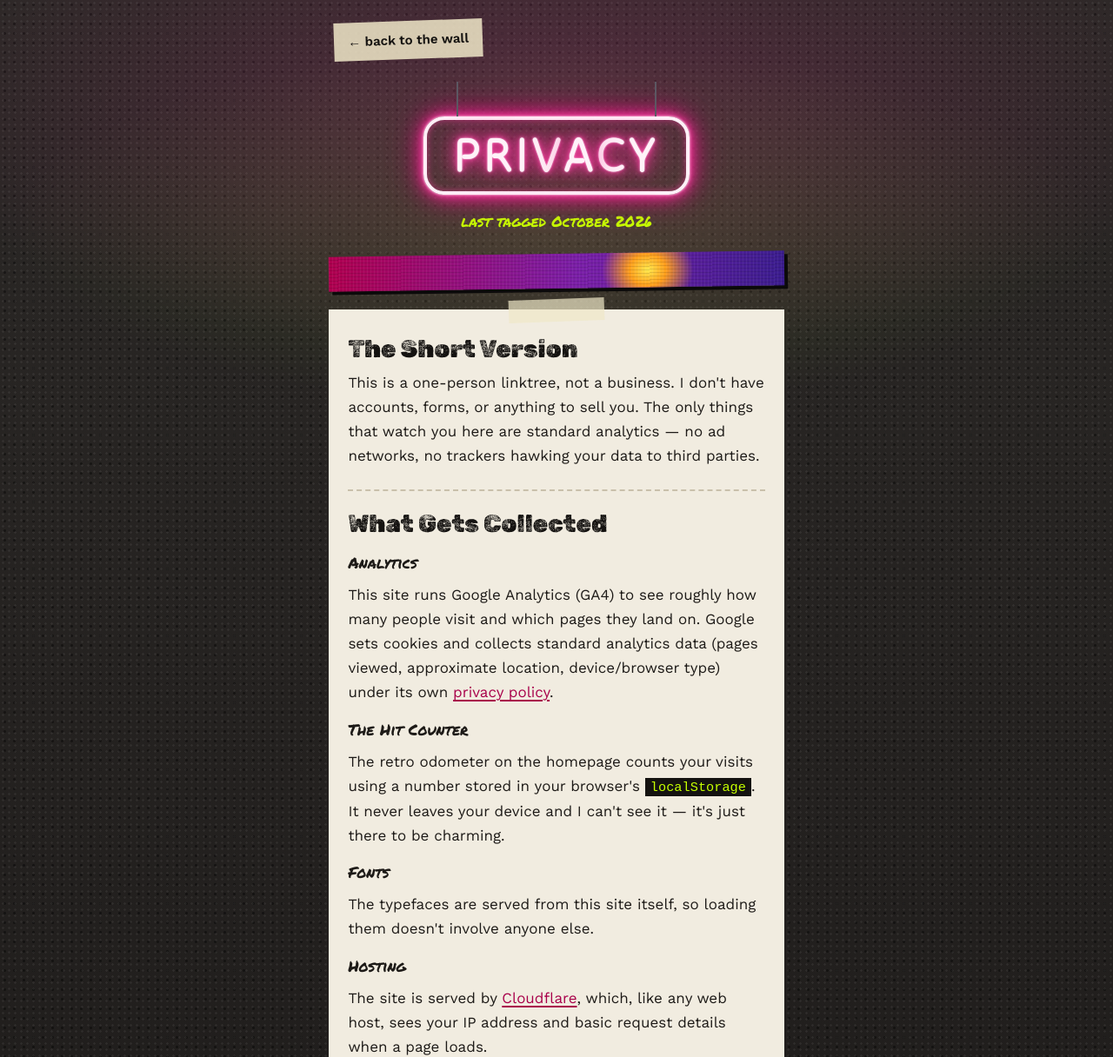
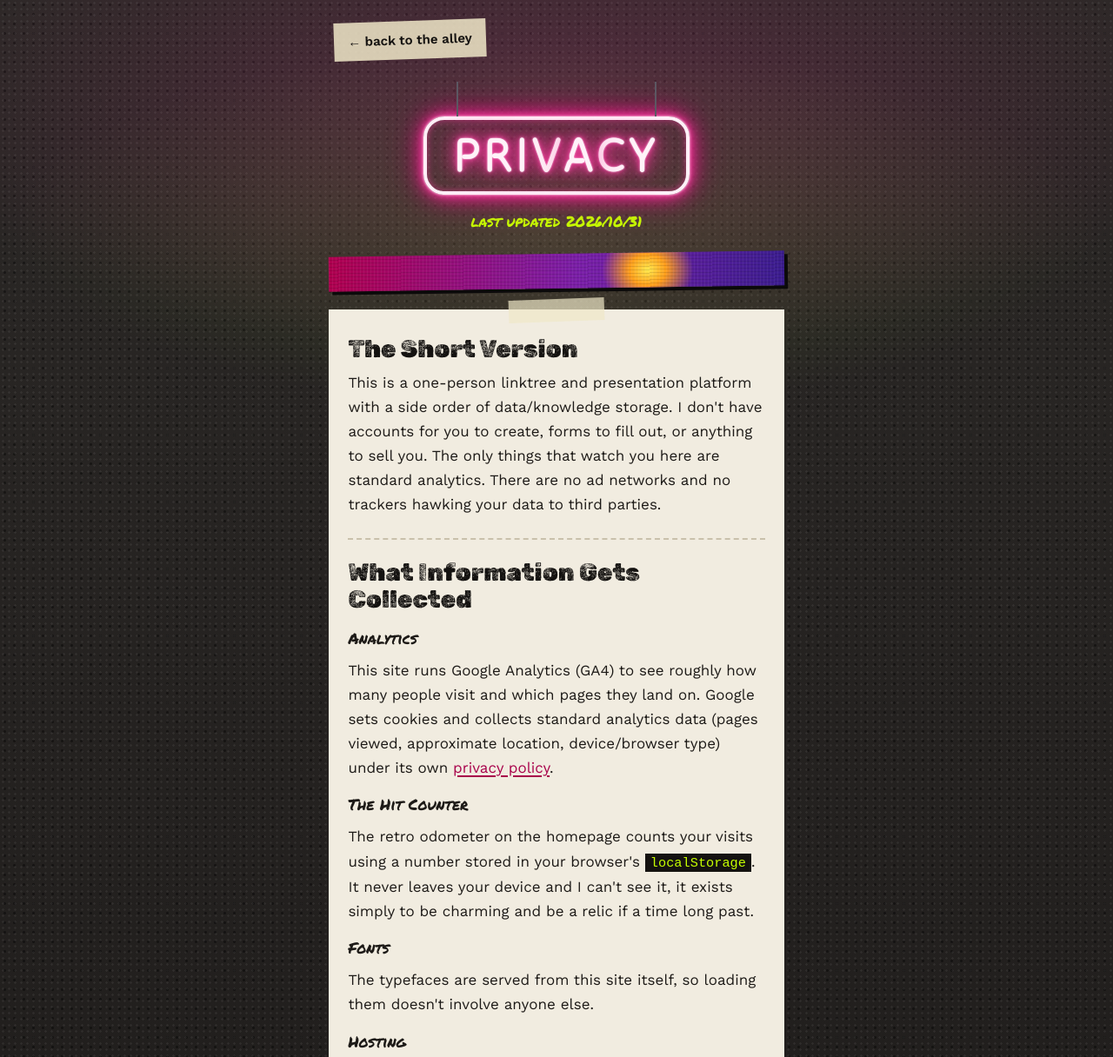
Before and after one commit to JMichaelFlu/PersonalLandingPage, a plain HTML site: page public/privacy.html in a window 1280 px wide. Shown: the top 1216 px of the page at 87% size. Drawn offline with Linux system fonts and the light colour scheme.

Commit message:
Revise privacy policy title and content
Updated the privacy policy title and improved wording for clarity.

Signed-off-by: Jacob F <jacob@fluharty.link>

```diff
--- a/public/privacy.html
+++ b/public/privacy.html
@@ -12,7 +12,7 @@
         gtag('js', new Date());
         gtag('config', 'G-B2JZDMJE9T');
     </script>
-    <title>Privacy Policy — Jacob Fluharty</title>
+    <title>Privacy Policy</title>
     <meta name="description"
         content="What fluharty.link collects, why, and how to get in touch about it. Short version: barely anything.">
     <link rel="canonical" href="https://fluharty.link/privacy">
@@ -38,11 +38,11 @@
 
     <div class="wall page">
         <header class="page-header">
-            <a class="back-link" href="/">← back to the wall</a>
+            <a class="back-link" href="/">← back to the alley</a>
             <div class="neon-sign neon-sign--pink">
                 <h1><span class="neon-block neon-block--long">Priv<span class="flicker">a</span>cy</span></h1>
             </div>
-            <p class="page-stamp">last tagged <time datetime="2026-10-31">October 2026</time></p>
+            <p class="page-stamp">last updated <time datetime="2026-10-31">2026/10/31</time></p>
         </header>
 
         <div class="hyper" aria-hidden="true">
@@ -53,13 +53,14 @@
             <article class="sheet">
                 <section>
                     <h2>The Short Version</h2>
-                    <p>This is a one-person linktree, not a business. I don't have accounts, forms, or anything to sell
-                        you. The only things that watch you here are standard analytics — no ad networks, no trackers
+                    <p>This is a one-person linktree and presentation platform with a side order of data/knowledge storage.
+                        I don't have accounts for you to create, forms to fill out, or anything to sell
+                        you. The only things that watch you here are standard analytics. There are no ad networks and no trackers
                         hawking your data to third parties.</p>
                 </section>
 
                 <section>
-                    <h2>What Gets Collected</h2>
+                    <h2>What Information Gets Collected</h2>
                     <h3>Analytics</h3>
                     <p>This site runs Google Analytics (GA4) to see roughly how many people visit and which pages they
                         land on. Google sets cookies and collects standard analytics data (pages viewed, approximate
@@ -67,8 +68,8 @@
                             target="_blank" rel="noopener">privacy policy</a>.</p>
                     <h3>The Hit Counter</h3>
                     <p>The retro odometer on the homepage counts your visits using a number stored in your browser's
-                        <code>localStorage</code>. It never leaves your device and I can't see it — it's just there to
-                        be charming.</p>
+                        <code>localStorage</code>. It never leaves your device and I can't see it, it exists simply to
+                        be charming and be a relic if a time long past.</p>
                     <h3>Fonts</h3>
                     <p>The typefaces are served from this site itself, so loading them doesn't involve anyone else.</p>
                     <h3>Hosting</h3>
@@ -77,7 +78,7 @@
                         request details when a page loads.</p>
                     <h3>Everything Else</h3>
                     <p>No forms, no newsletter, no accounts, no cookies beyond what Google sets for analytics. If you
-                        email me, that's a regular email — Google (or whoever hosts your inbox) handles it same as any
+                        email me, that's a regular email; Proton (my secure mail client) handles it same as any
                         other.</p>
                 </section>
 
@@ -86,7 +87,7 @@
                     <p>The analytics cookies mentioned above are the only ones this site sets. You can block or clear
                         them anytime in your browser settings, or use an extension like <a
                             href="https://tools.google.com/dlpage/gaoptout" target="_blank" rel="noopener">Google's
-                            opt-out add-on</a> — the site works exactly the same either way.</p>
+                            opt-out add-on</a>, the site works exactly the same either way.</p>
                 </section>
 
                 <section>
@@ -103,8 +104,8 @@
                 </section>
             </article>
 
-            <p class="page-footnote">This policy covers fluharty.link only. It may change as the site does — check back
-                if you're curious.</p>
+            <p class="page-footnote">This policy covers this instance of fluharty.link only. This document will be updated as the needs and services of the
+                site evolves. Check back every so often to remain up to date.</p>
         </main>
 
         <footer class="page-footer">© <span id="year">2026</span> Jacob Fluharty · <a href="/privacy">Privacy
```
